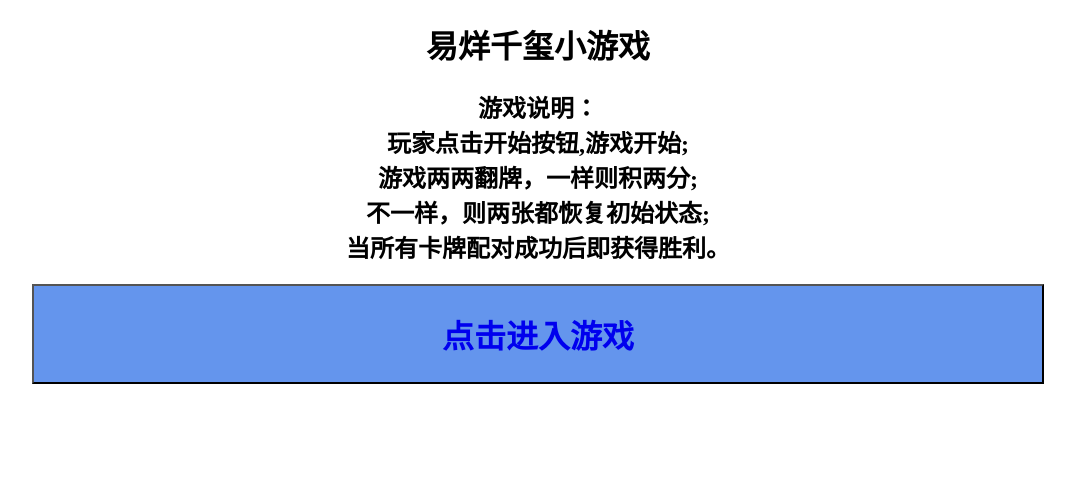
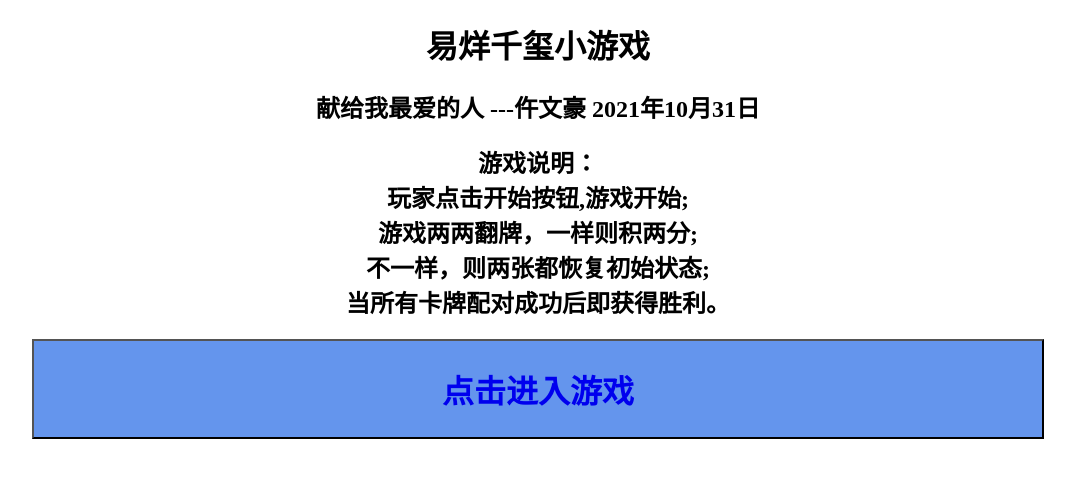
Before and after one commit to shengshiwenhao/YiYangQianXi, a plain HTML site: page index.html in a window 1280 px wide. Shown: the whole page, without its empty margins (102-1177 px from the left). Drawn offline with Linux system fonts and the light colour scheme.

Commit message:
Signed-off-by: hao4132 <1164985004@qq.com>

```diff
--- a/index.html
+++ b/index.html
@@ -7,6 +7,7 @@
 </head>
 <body>
     <h1>易烊千玺小游戏</h1>
+    <h2>献给我最爱的人 ---仵文豪 2021年10月31日</h2>
     <h2>
         游戏说明：<br/>
         玩家点击开始按钮,游戏开始;<br/>
```
